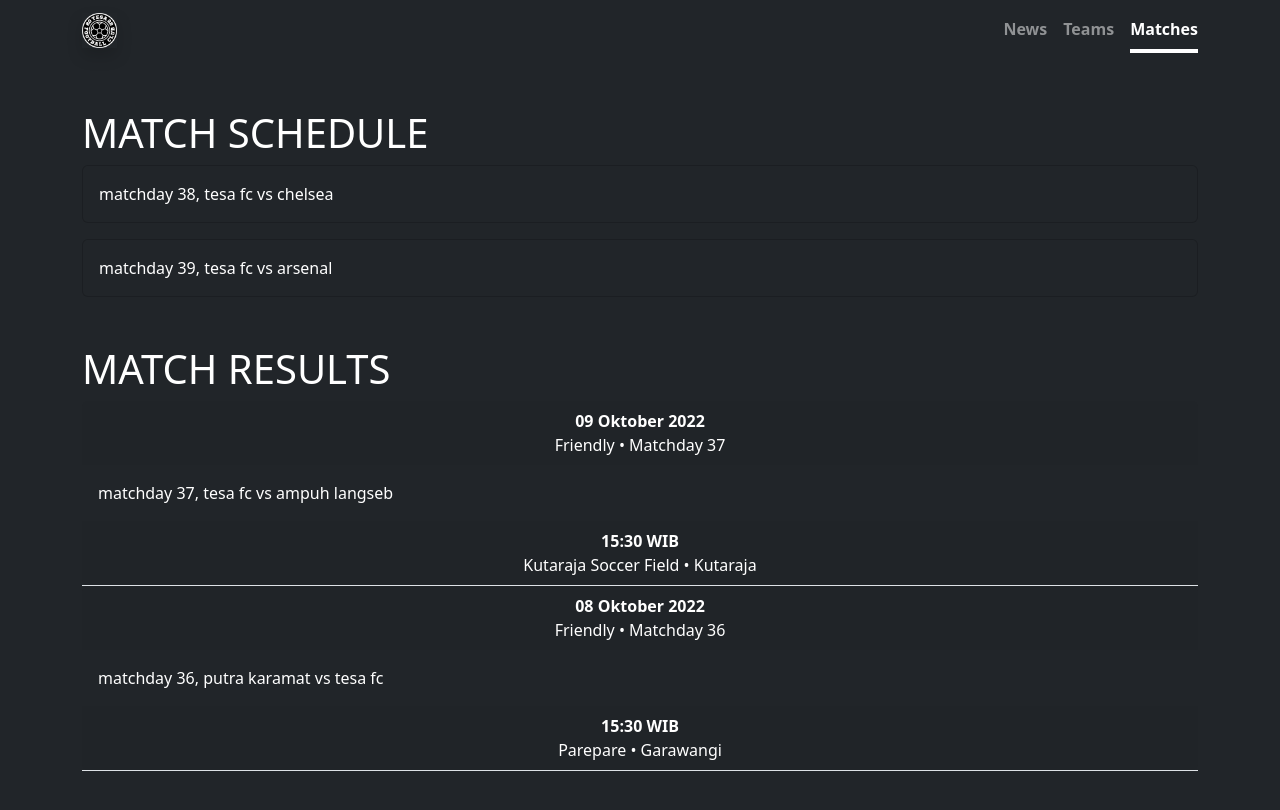
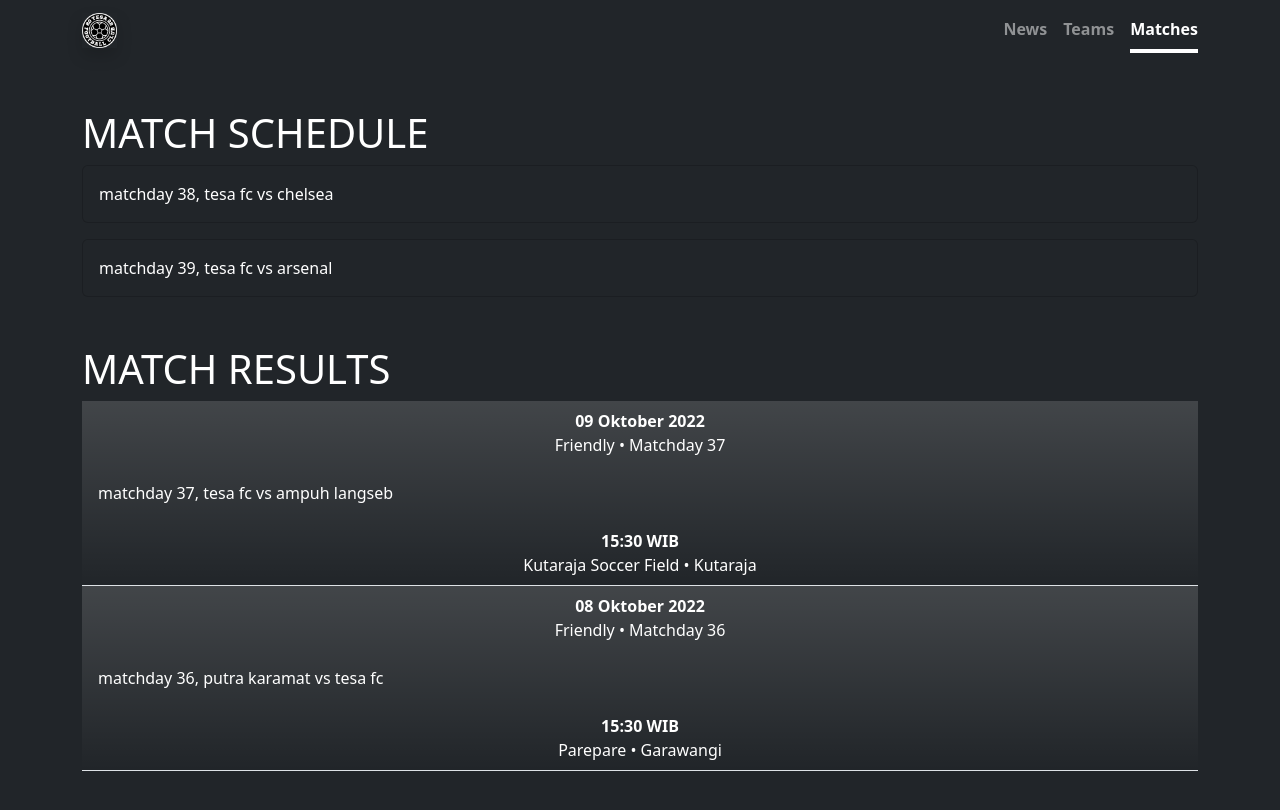
Before and after one commit to tesafc/tesafc.github.io, a Jekyll site: the page built from matches.html, in a window 1280 px wide. Shown: the top 810 px of the page. Built offline with Jekyll 4.4.1, drawn with Linux system fonts in a browser that asks for light colours.

Commit message:
Update matches.html

```diff
--- a/matches.html
+++ b/matches.html
@@ -25,15 +25,15 @@
     <div class="row row-cols-1 g-0">
       {% for match in results reversed %}
       <div class="col">
-        <div class="card text-bg-dark border-0 border-bottom rounded-0">
-          <div class="card-header border-0">
+        <div class="card text-bg-dark bg-gradient border-0 border-bottom rounded-0 px-0">
+          <div class="card-header bg-transparent border-0">
             <p class="card-text text-center text-capitalize fw-bolder mb-0">{{ match.time }}</p>
             <p class="card-text text-center text-capitalize mb-0">{{ match.competition }} • {{ match.matchday }}</p>
           </div>
           <div class="card-body">
             {{ match.title }}
           </div>
-          <div class="card-footer border-0">
+          <div class="card-footer bg-transparent border-0">
             <p class="card-text text-center text-uppercase fw-bolder mb-0">{{ match.kick-off }}</p>
             <p class="card-text text-center text-capitalize mb-0">{{ match.stadium }} • {{ match.place }}</p>
           </div>
```
